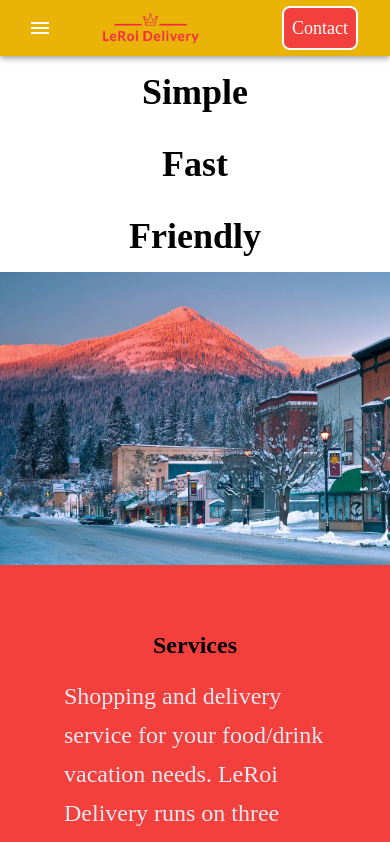
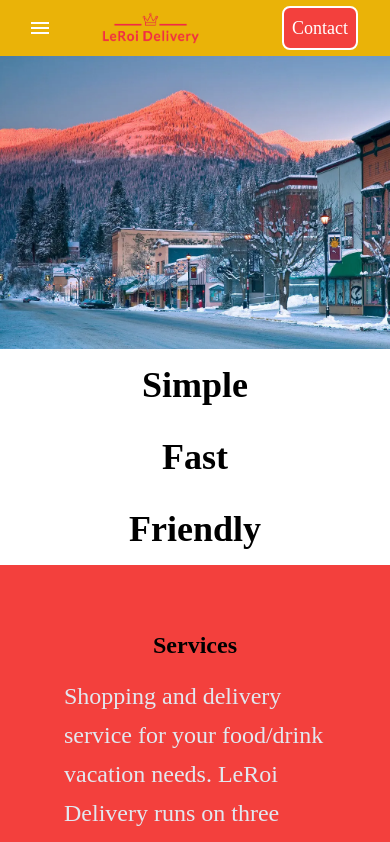
Before and after one commit to revyrob/leroiDeliver, a React (Create React App) app: page / in a window 390 px wide. Shown: the top 842 px of the page. Built offline with nearby package versions, Linux system fonts and the light colour scheme; no server answers.

Commit message:
changed order in banner and fixed about section

```diff
--- a/src/components/About/About.jsx
+++ b/src/components/About/About.jsx
@@ -7,7 +7,7 @@ function About() {
 
         <div className='sm:flex flex-col md:flex-row justify-around'>
         <img src={pic} alt="kayle robson" className='rounded-full flex items-center justify-center max-w-[300px]'/>
-        <div className='w-1/2'>
+        <div className='sm:w-full md:w-1/2'>
         <h1 className='text-2xl font-black pt-8 mb-4 text-center md:text-3xl'>About</h1>
         <p className='text-left px-8 pb-8 text-2xl leading-relaxed'>Kayle Robson has been working in the service industry for more than a decade.  She is bilingual and has worked across
           Western Canada and Europe.  With a passion for food and good service Kayle strives to meet clients needs.</p>
--- a/src/components/Banner/Banner.jsx
+++ b/src/components/Banner/Banner.jsx
@@ -4,14 +4,19 @@ import rossland from '../../assets/images/rossland.jpg';
 function Banner() {
   return (
     <section className='flex flex-col md:flex-row justify-center items-center mx-auto max-w-screen-xl'>
-<div className='w-full md:w-1/2 flex flex-col justify-between items-center font-black'><h1 className='text-4xl my-4'>Simple</h1>
-<h1 className='text-4xl my-4'>Fast</h1>
-<h1 className='text-4xl my-4'>Friendly</h1></div>
-<div className='w-full md:w-1/2'><img src={rossland} alt='rossland' className='w-full'></img>
-</div>
+
+    <div className='sm:order-1 w-full md:w-1/2 order-2 flex flex-col justify-between items-center font-black'>
+    <h1 className='text-4xl my-4'>Simple</h1>
+    <h1 className='text-4xl my-4'>Fast</h1>
+    <h1 className='text-4xl my-4'>Friendly</h1>
+    </div>
+
+    <div className='sm:order-2 w-full md:w-1/2 order-1'>
+      <img src={rossland} alt='rossland' className='w-full'/>
+    </div>
     </section>
 
-  )
-}
+    )
+  }
 
-export default Banner
+  export default Banner
```
